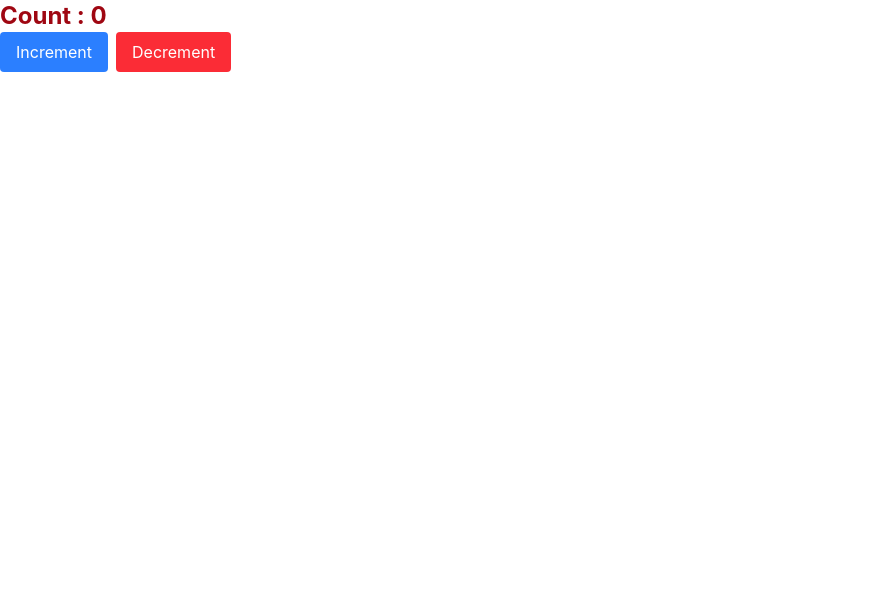
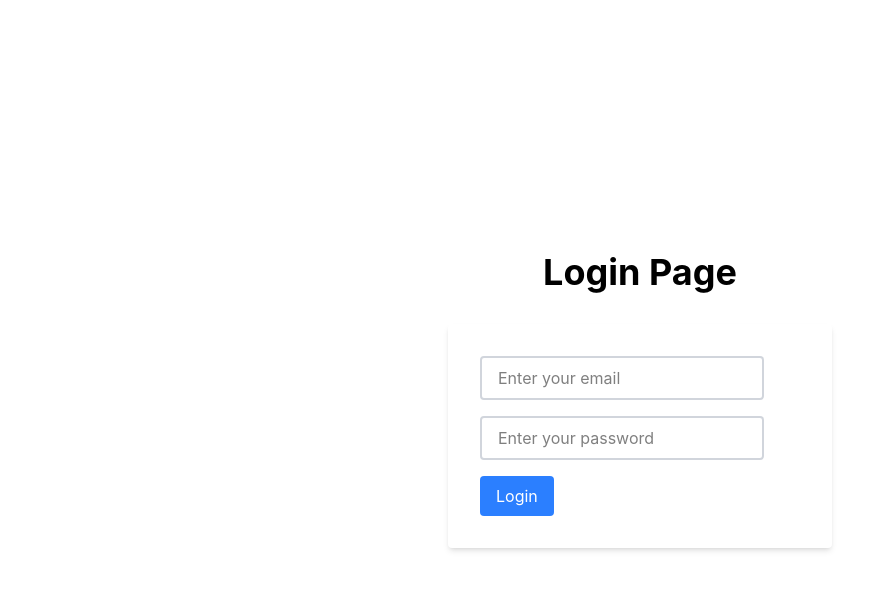
Before and after one commit to chankaran2996/react-notes, a React (Vite) app: page / in a window 1280 px wide. Shown: the top 590 px of the page, without its empty margins (0-893 px from the left). Built offline with nearby package versions, Linux system fonts and the light colour scheme.

Commit message:
login page

```diff
--- a/src/App.jsx
+++ b/src/App.jsx
@@ -1,5 +1,6 @@
 import Count from "./components/Count"
 import Example from "./components/Example"
+import LoginPage from "./pages/LoginPage"
 import Sample from "./Sample"
 
 const App = () => {
@@ -24,7 +25,9 @@ const App = () => {
 
       {/* <Sample name = {name} age={60} message = {message} /> */}
       {/* <Sample person = {person} handileClick={handileClick} arr={arr}/> */}
-      <Count />
+      {/* <Count /> */}
+      {/* <Sample /> */}
+      <LoginPage />
     </>
   )
 }
--- a/src/Sample.jsx
+++ b/src/Sample.jsx
@@ -1,8 +1,15 @@
-import React from 'react'
+import React, { useState } from 'react'
 import Example from './components/Example'
 import ListItems from './components/ListItems'
+import Par from './components/Par'
 
-const Sample = ({ person , handileClick , arr}) => {
+const Sample = () => {
+    const [name , setName] = useState("")
+
+    const handleChange = (e) => {
+        setName(e.target.value)
+    }
+    console.log("name from Sample Component:", name)
   return (
     <div
     className=' text-2xl text-red-800 font-bold'
@@ -18,7 +25,7 @@ const Sample = ({ person , handileClick , arr}) => {
                 Click Me
             </button>
         </div> */}
-        <p>Welocome to Sample Component :
+        {/* <p>Welocome to Sample Component :
         {
             person.name
         }
@@ -45,8 +52,19 @@ const Sample = ({ person , handileClick , arr}) => {
                     ))
                 }
             </ul>
-        </div>
+        </div> */}
 
+
+        <input
+        type="text"
+        placeholder='Enter Your Name'
+        className=' border-2 border-gray-300 rounded px-4 py-2'
+        onChange={handleChange}
+        />
+        <p>
+            Welocome to Sample Component : {name}
+        </p>
+        <Par />
     </div>
 
   )
--- /dev/null
+++ b/src/components/Par.jsx
@@ -0,0 +1,28 @@
+import React, { useState } from 'react'
+// import Chil from './Chil'
+
+const Par = () => {
+    const [name , setName] = useState("")
+
+    const handleChange = (e) => {
+        setName(e.target.value)
+    }
+    console.log("name from Par Component:", name)
+
+  return (
+    <div>
+        <input
+        type="text"
+        placeholder='Enter Your Name'
+        className=' border-2 border-gray-300 rounded px-4 py-2'
+        onChange={handleChange}
+        />
+        <p>
+            Welocome to Par Component : {name}
+        </p>
+        {/* <Chil /> */}
+    </div>
+  )
+}
+
+export default Par
--- /dev/null
+++ b/src/pages/LoginPage.jsx
@@ -0,0 +1,52 @@
+import React, { useState } from 'react'
+
+const LoginPage = () => {
+    const [email , setEmail] = useState("")
+    const [password , setPassword] = useState("")
+    const [error, setError] = useState("")
+
+    const handleLogin = (e) => {
+        e.preventDefault();
+        if(email== "" || password == "") {
+           return setError("Please fill in all fields")
+        }else{
+            console.log("Email:", email)
+            console.log("Password:", password)
+            setEmail("")
+            setPassword("")
+            setError("")
+        }
+
+    }
+  return (
+    <div>
+        <div className=' flex flex-col items-center justify-center h-screen'>
+            <h1 className=' text-4xl font-bold mb-8'>Login Page</h1>
+            <form type="submit" onSubmit={handleLogin}
+            className=' w-full max-w-sm bg-white p-8 rounded shadow-md'>
+                {error && <p className=' text-red-500 mb-4'>{error}</p>}
+            <input
+                type="email"
+                placeholder="Enter your email"
+                className="border-2 border-gray-300 rounded px-4 py-2 mb-4"
+                value={email}
+                onChange={(e) => setEmail(e.target.value)}
+            />
+            <input
+                type="password"
+                placeholder="Enter your password"
+                className="border-2 border-gray-300 rounded px-4 py-2 mb-4"
+                value={password}
+                onChange={(e) => setPassword(e.target.value)}
+            />
+            <button type="submit" className="bg-blue-500 text-white px-4 py-2 rounded">
+                Login
+            </button>
+            </form>
+        </div>
+
+    </div>
+  )
+}
+
+export default LoginPage
```
